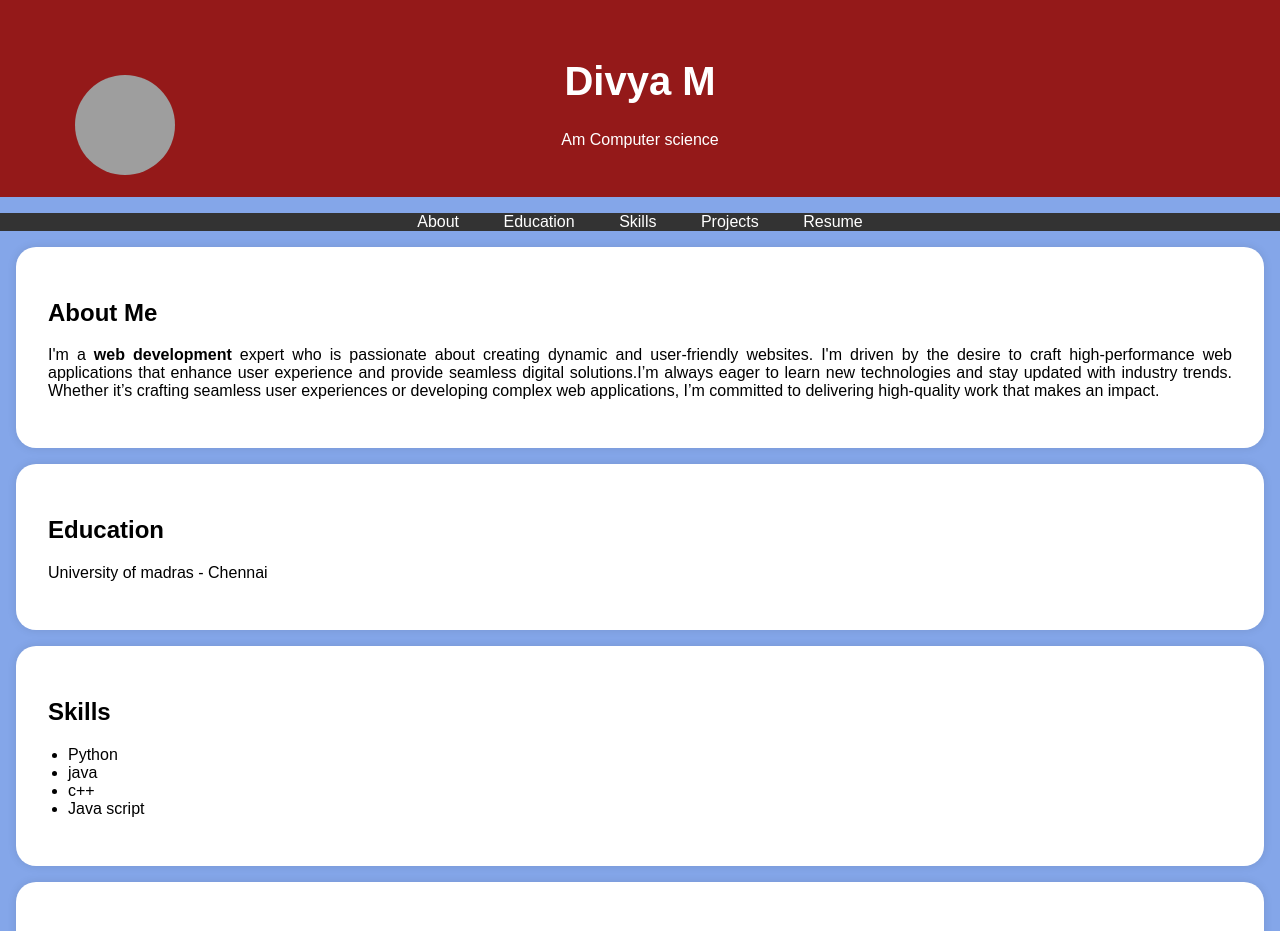
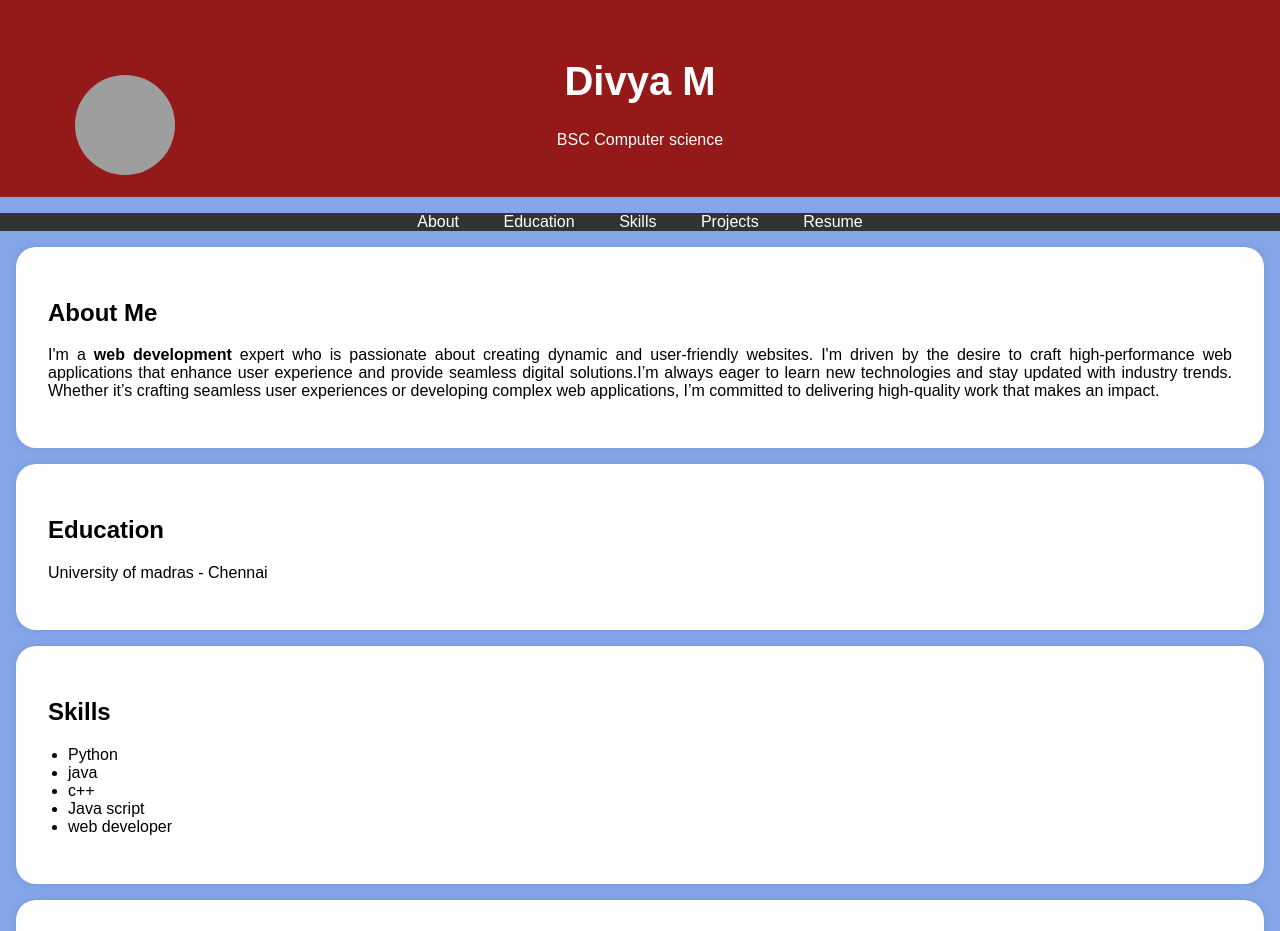
Before and after one commit to 6374294619/Digital-portfolio-, a plain HTML site: page index.html in a window 1280 px wide. Shown: the top 931 px of the page. Drawn offline with Linux system fonts and the light colour scheme; grey boxes are pictures that could not be loaded.

Commit message:
index.html

```diff
--- a/index.html
+++ b/index.html
@@ -97,7 +97,7 @@
             <!-- Add your profile picture here -->
             <img src="image.jpg" alt="Your Profile Picture" class="profile-picture">
             <h1>Divya M</h1>
-            <p>Am Computer science</p>
+            <p>BSC Computer science</p>
         </div>
     </header>
 
@@ -144,6 +144,7 @@
                 <li>java</li>
                 <li>c++</li>
                 <li>Java script</li>
+                <li>web developer</li>
             </ul>
         </div>
     </section>
@@ -165,7 +166,7 @@
         <div class="section-content">
             <center>
             <h2>Resume</h2>
-            <a href="Divya.jpg" target="_blank" class="download-button">Download CV</a>
+            <a href="divya resume.pdf" target="_blank" class="download-button">Download CV</a>
         </center>
         </div>
 
```
